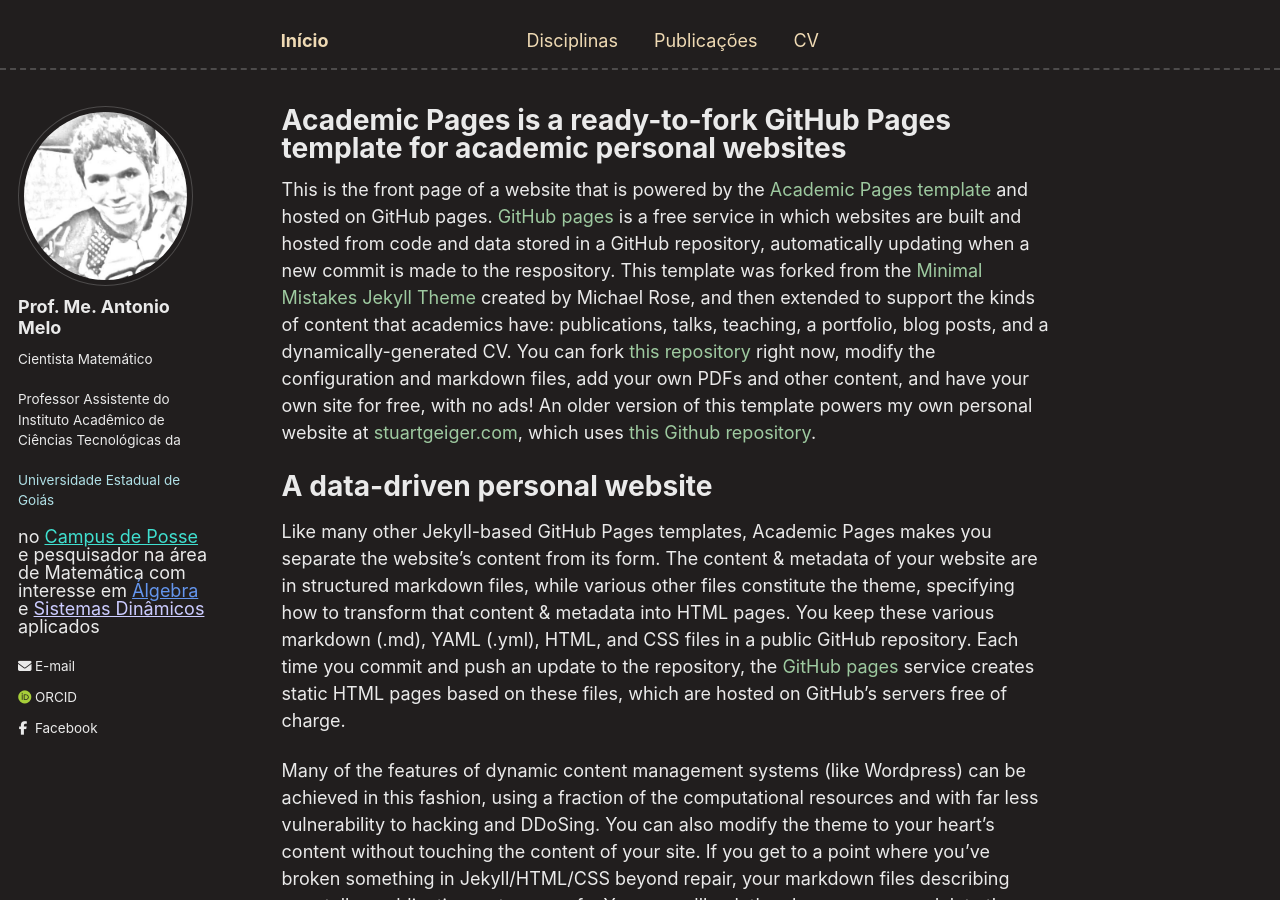
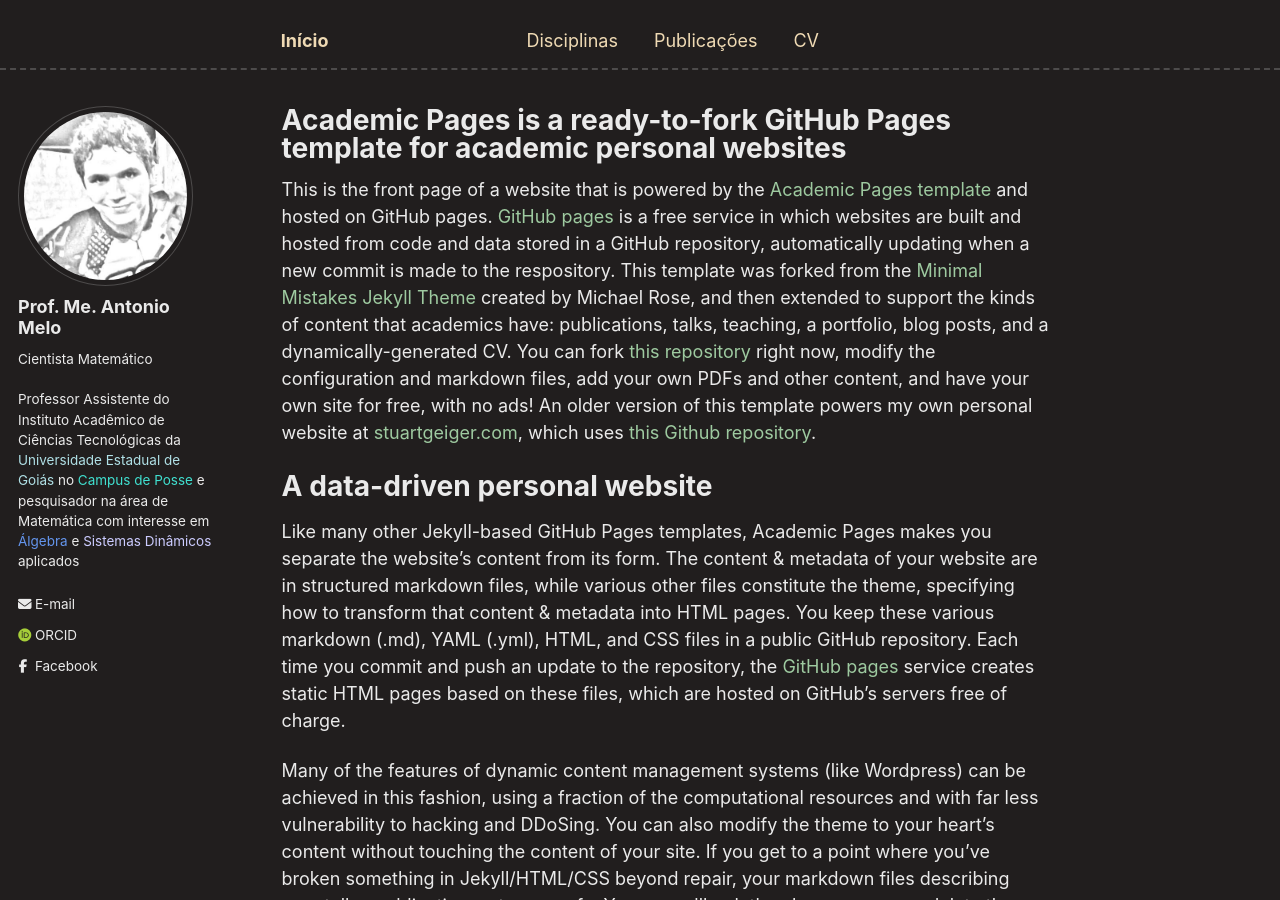
Before and after one commit to antmelo/antmelo.github.io, a Jekyll site: the page built from _pages/about.md, in a window 1280 px wide and 900 px high. Built offline with Jekyll 4.4.1, drawn with Linux system fonts in a browser that asks for light colours; some web fonts are replaced.

Commit message:
Update _config.yml

```diff
--- a/_config.yml
+++ b/_config.yml
@@ -26,7 +26,7 @@
   avatar           : "pencil_sketch_1460325811596.jpg"
   name             : "Prof. Me. Antonio Melo"
   pronouns         : # example: "she/her"
-  bio              : "Cientista Matemático <br> <br> Professor Assistente do Instituto Acadêmico de Ciências Tecnológicas da <p style='color: powderblue;' href='https://ueg.br'>Universidade Estadual de Goiás</p> no <a style='color: turquoise;' href='https://www.ueg.br/posse/'>Campus de Posse</a> e pesquisador na área de Matemática com interesse em <a style='color: #6495ed;' href='https://pt.wikipedia.org/wiki/%C3%81lgebra_abstrata'>Álgebra</a> e <a style='color: #ccccff;' href='https://pt.wikipedia.org/wiki/Sistema_din%C3%A2mico'>Sistemas Dinâmicos</a> aplicados"
+  bio              : "Cientista Matemático <br> <br> Professor Assistente do Instituto Acadêmico de Ciências Tecnológicas da <a style='color: powderblue;text-decoration:none;' href='https://ueg.br'>Universidade Estadual de Goiás</a> no <a style='color: turquoise;text-decoration:none;' href='https://www.ueg.br/posse/'>Campus de Posse</a> e pesquisador na área de Matemática com interesse em <a style='color: #6495ed;text-decoration:none;' href='https://pt.wikipedia.org/wiki/%C3%81lgebra_abstrata'>Álgebra</a> e <a style='color: #ccccff;text-decoration:none;' href='https://pt.wikipedia.org/wiki/Sistema_din%C3%A2mico'>Sistemas Dinâmicos</a> aplicados"
   employer         : # URL
   location         : # URL
   uri              : # URL
```
